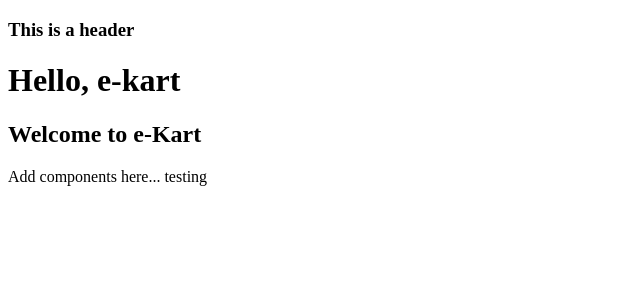
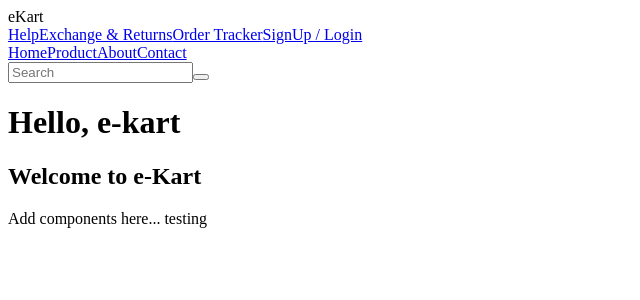
Before and after one commit to ijanzz5621/angular-ekart, an Angular app: page / in a window 1280 px wide. Shown: the top 300 px of the page, without its empty margins (0-640 px from the left). Built offline with nearby package versions, Linux system fonts and the light colour scheme.

Commit message:
Add header details

```diff
--- /dev/null
+++ b/src/app/header/header.component.html
@@ -0,0 +1,27 @@
+<div class="ekart--heander">
+    <div class="ekart-logo">
+        eKart
+    </div>
+    <div class="ekart--header--nav">
+        <div class="ekart--top--bar">
+            <a href="#">Help</a>
+            <a href="#">Exchange & Returns</a>
+            <a href="#">Order Tracker</a>
+            <a href="#">SignUp / Login</a>
+        </div>
+        <div class="ekart--bottom--bar">
+            <div class="ekart-menu">
+                <a href="#">Home</a>
+                <a href="#">Product</a>
+                <a href="#">About</a>
+                <a href="#">Contact</a>
+            </div>
+            <div class="ekart--search-bar">
+                <input type="text" class="ekart-search-box" placeholder="Search">
+                <button class="ekart--search--btn">
+                    <i class="fa fa fa-search" aria-hidden="true"></i>
+                </button>
+            </div>
+        </div>
+    </div>
+</div>
--- a/src/app/header/header.component.ts
+++ b/src/app/header/header.component.ts
@@ -3,9 +3,10 @@
 @Component({
     standalone: true,
     selector: "app-header",
-    template: `
-        <h3>This is a header</h3>
-    `
+    // template: `
+    //     <h3>This is a header</h3>
+    // `
+    templateUrl: "./header.component.html"
 })
 
 export class HeaderComponent {
```
